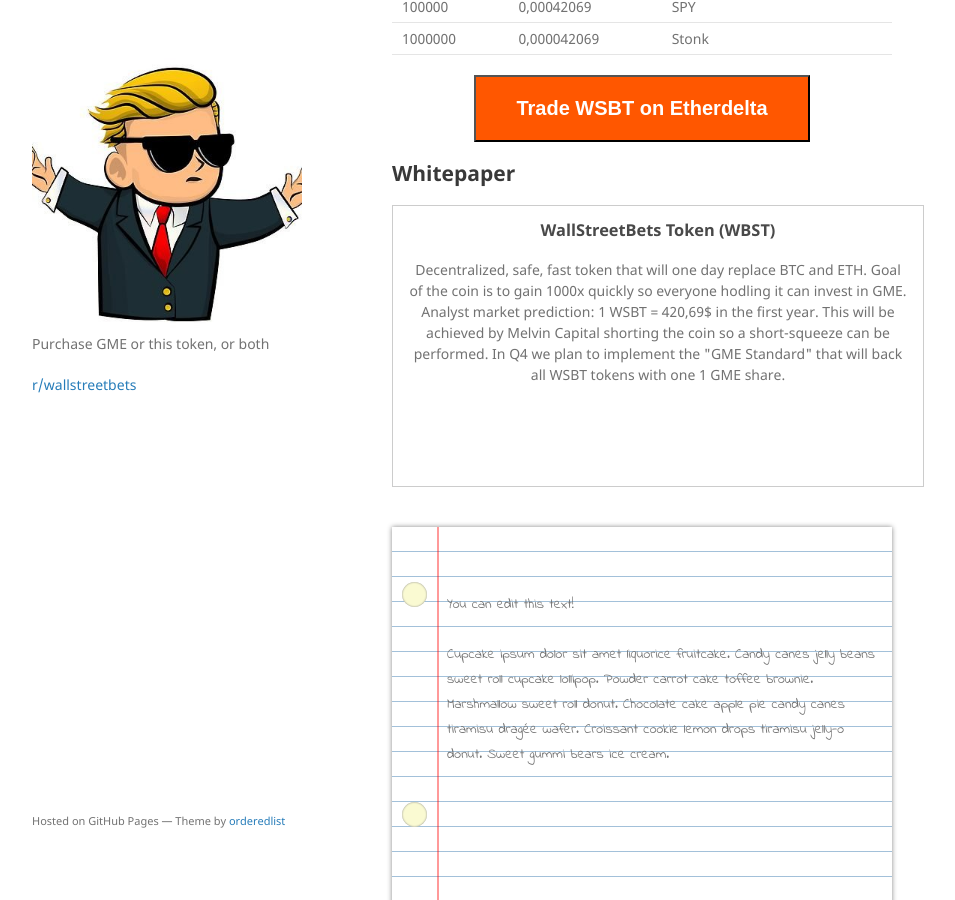
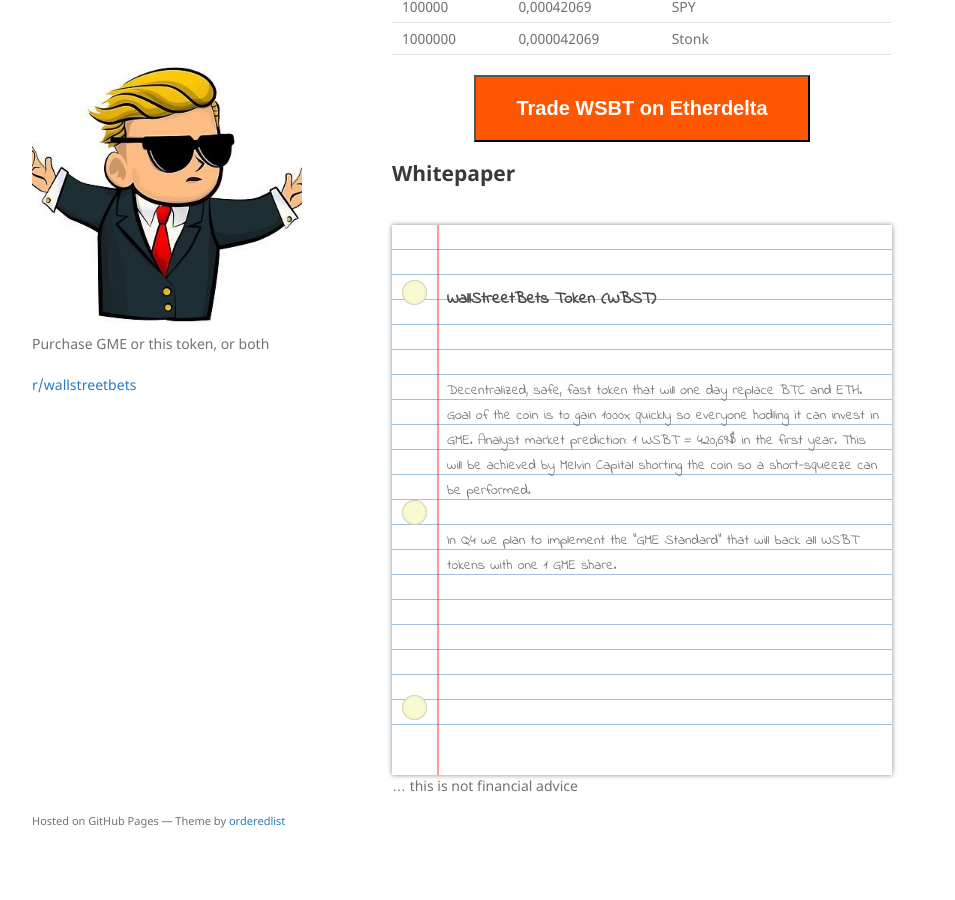
Before and after one commit to wallstreetbetstoken/wallstreetbetstoken.github.io, a Jekyll site: the page built from index.md, in a window 1280 px wide and 900 px high, scrolled down 812 px. Shown: the whole window, without its empty margins (178-1133 px from the left). Built offline with Jekyll 4.4.1, drawn with Linux system fonts in a browser that asks for light colours; our own code applies the rules of GitHub Pages for plain Markdown files; after the commit the page ends 1678 px from its top, so only the background shows below that.

Commit message:
Update index.md

```diff
--- a/index.md
+++ b/index.md
@@ -40,19 +40,14 @@ All token sells will be reinvested immediately into GME
 </div>
 
 ## Whitepaper
-<div style="text-align: center; padding: 15px; width: 100%; min-height: 250px; margin-bottom: 25px; border: 1px solid #ccc">
-	<h3>WallStreetBets Token (WBST)</h3>
-	Decentralized, safe, fast token that will one day replace BTC and ETH.
-	Goal of the coin is to gain 1000x quickly so everyone hodling it can invest in GME.
-	Analyst market prediction: 1 WSBT = 420,69$ in the first year. This will be achieved by Melvin Capital shorting the coin so a short-squeeze can be performed.
-	In Q4 we plan to implement the "GME Standard" that will back all WSBT tokens with one 1 GME share.
-	</div>
-
 <div class="paper">
   <div class="lines">
     <div class="text" contenteditable spellcheck="false">
-      You can edit this text! <br /><br />
-      Cupcake ipsum dolor sit amet liquorice fruitcake. Candy canes jelly beans sweet roll cupcake lollipop. Powder carrot cake toffee brownie. Marshmallow sweet roll donut. Chocolate cake apple pie candy canes tiramisu dragée wafer. Croissant cookie lemon drops tiramisu jelly-o donut. Sweet gummi bears ice cream.</div>
+      <h3>WallStreetBets Token (WBST)</h3> <br /><br />
+      	Decentralized, safe, fast token that will one day replace BTC and ETH. <br />
+	Goal of the coin is to gain 1000x quickly so everyone hodling it can invest in GME.
+	Analyst market prediction: 1 WSBT = 420,69$ in the first year. This will be achieved by Melvin Capital shorting the coin so a short-squeeze can be performed.<br /><br />
+	In Q4 we plan to implement the "GME Standard" that will back all WSBT tokens with one 1 GME share.</div>
   </div>
   <div class="holes hole-top"></div>
   <div class="holes hole-middle"></div>
```
